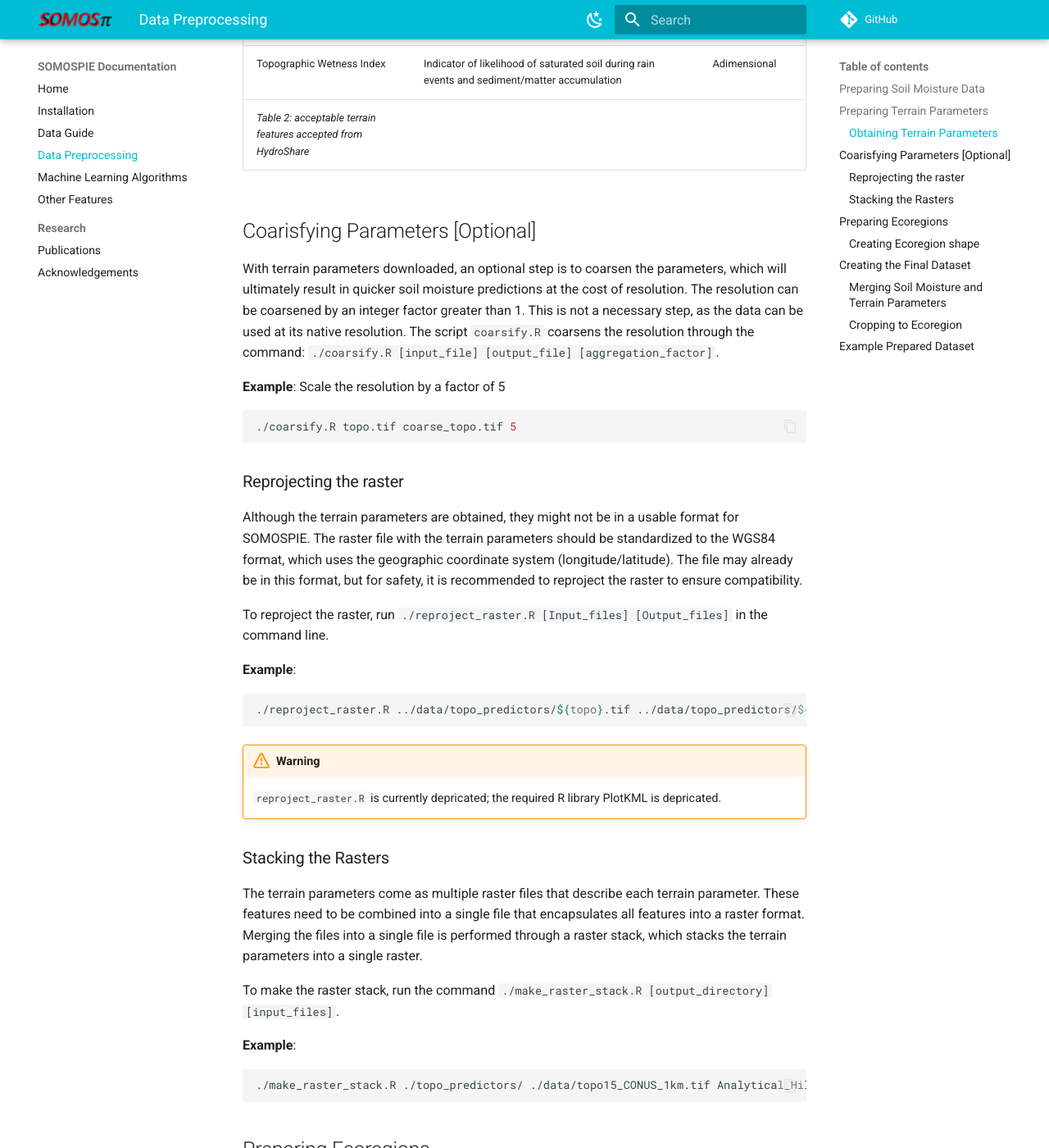
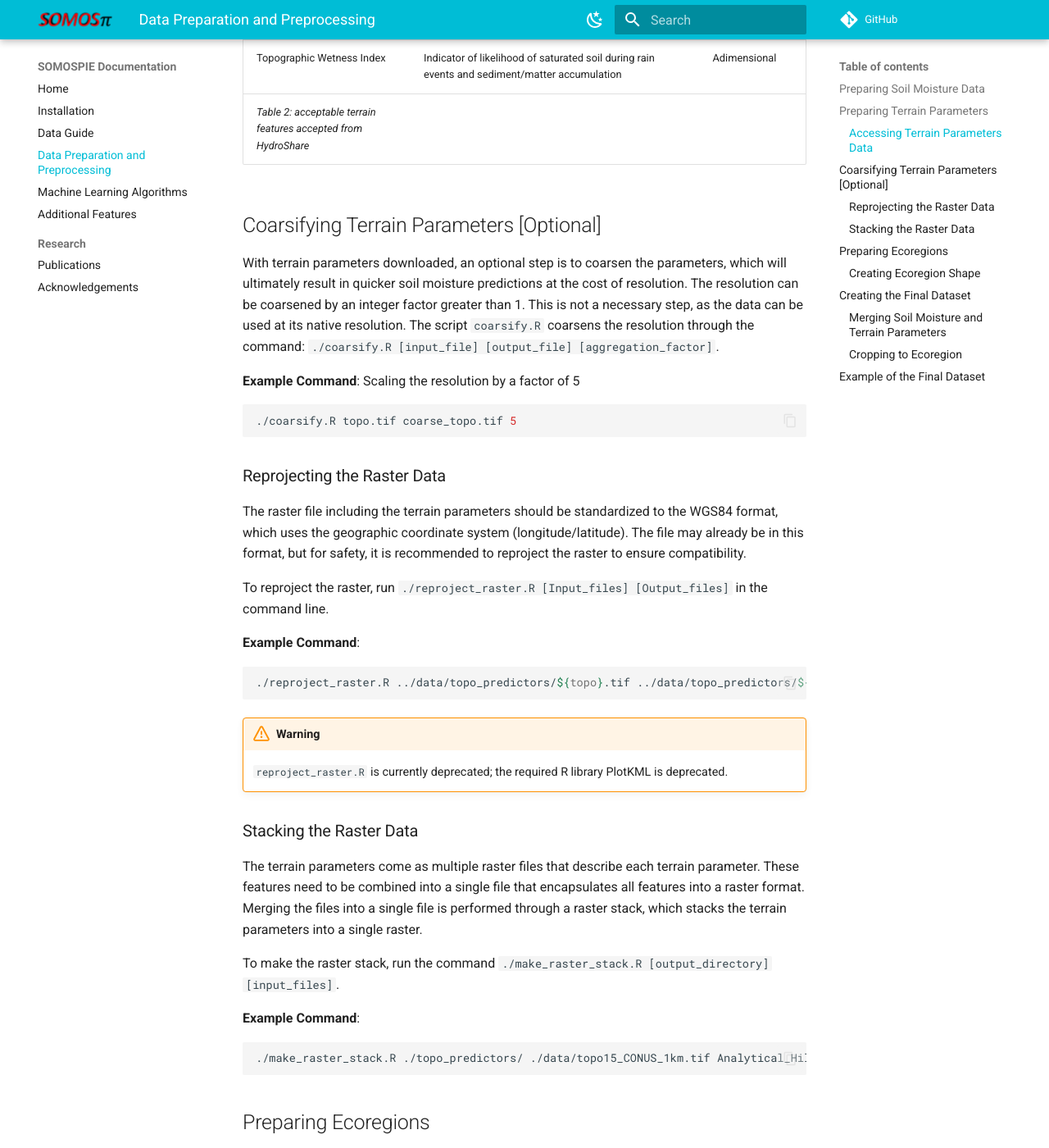
Before and after one commit to TauferLab/somospie-docs, an MkDocs documentation site: the page built from docs/data_preparations.md, in a window 1280 px wide and 1400 px high, scrolled down 2620 px. Shown: the whole window at 82% size. Built offline with MkDocs 1.6.1 and Material for MkDocs 9.7.7, drawn with Linux system fonts in a browser that asks for light colours; comment, search, counter and statistics services are not loaded; some of the changed text lies outside the part shown.

Commit message:
reviewed data preparation section

````diff
--- a/docs/data_preparations.md
+++ b/docs/data_preparations.md
@@ -1,14 +1,12 @@
-Data Preparation & Preprocessing
-=================================
+# Data Preparation and Preprocessing
 
-SOMOSPIE supports a variety of preprocessing functions, which allow users to modify custom data before being used by any [machine learning algorithms](soil_moisture_predictions.md). Once the data has been installed, it should be preprocessed using the following methods.
+SOMOSPIE supports a variety of preprocessing functions, which allow users to modify custom data before being used by [machine learning algorithms](./soil_moisture_predictions.md). Once the data has been downloaded, it should be preprocessed using the following methods.
 
 !!! note
-
     - All preprocessing methods are found within the directory `SOMOSPIE/code/preprocessing/`.
-    - The [Data Guide](data_guide.md) elaborates on the data necessary for SOMOSPIE, in case of confusion.
+    - The [Data Guide](./data_guide.md) elaborates on the data necessary for SOMOSPIE.
     - The data must be downloaded. This guide assumes data is within a directory located at `SOMOSPIE/data`.
-        - See the "Data Fetching" section of [Additional Features](additional_features.md) for a guide on fetching data.
+    - See the "Data Fetching" section of [Additional Features](./additional_features.md) for a guide on how to fetch data.
 
 ## Preparing Soil Moisture Data
 Soil moisture data should be obtained from the European Space Agency Climate Change Initiative (ESA-CCI) soil moisture dataset. This dataset captures the available soil moisture at a 27km x 27km resolution for the entire world, allowing for accurate reading of the data for a specified year; however, some gaps may appear due to various factors. The data is formatted as a NetCDF (.nc) file for each day for a specified year.
@@ -25,17 +23,17 @@ Once downloaded, the data can be preprocessed from daily soil moisture data into
 | X12    | Soil moisture average for December         | 0.349     |
 *Table 1: example results of extract_SM_monthly.R*
 
-The data will be available in an .rds format, which will eventually be converted into a .csv with added terrain parameters.
+The data will be available in an .rds format, which is eventually be converted into a .csv file with added terrain parameters.
 
-**Example**:
+**Example Command**:
 ```bash
 ./extract_SM_monthly.R 2017
 ```
 
 ## Preparing Terrain Parameters
 
-### Obtaining Terrain Parameters
-Terrain parameters can be obtained in two ways: GEOtiled or HydroShare. GeoTiled is an open-source software that efficiently generates terrain parameters from Digital Elevation Models (DEMs). For more information on generating terrain parameters using GEOtiled, please visit [GEOtiled](https://globalcomputing.group/GEOtiled/).
+### Accessing Terrain Parameters Data
+Terrain parameters can be obtained in two ways: GEOtiled or HydroShare. GEOtiled is an open-source software that efficiently generates terrain parameters from Digital Elevation Models (DEMs). For more information on generating terrain parameters using GEOtiled, please visit [GEOtiled](https://globalcomputing.group/GEOtiled/).
 
 HydroShare contains a dataset "Explanatory Variables and DEMs," whose columns describe the following terrain parameters, all of which can be used within SOMOSPIE.
 
@@ -58,40 +56,44 @@ HydroShare contains a dataset "Explanatory Variables and DEMs," whose columns de
 | Topographic Wetness Index   | Indicator of likelihood of saturated soil during rain events and sediment/matter accumulation                                     | Adimensional             |
 *Table 2: acceptable terrain features accepted from HydroShare*
 
-## Coarisfying Parameters [Optional]
+## Coarsifying Terrain Parameters [Optional]
+
 With terrain parameters downloaded, an optional step is to coarsen the parameters, which will ultimately result in quicker soil moisture predictions at the cost of resolution. The resolution can be coarsened by an integer factor greater than 1. This is not a necessary step, as the data can be used at its native resolution. The script `coarsify.R` coarsens the resolution through the command: `./coarsify.R [input_file] [output_file] [aggregation_factor]`.
 
-**Example**: Scale the resolution by a factor of 5
+**Example Command**:
+Scaling the resolution by a factor of 5
 ```bash
 ./coarsify.R topo.tif coarse_topo.tif 5
 ```
 
-### Reprojecting the raster
-Although the terrain parameters are obtained, they might not be in a usable format for SOMOSPIE. The raster file with the terrain parameters should be standardized to the WGS84 format, which uses the geographic coordinate system (longitude/latitude). The file may already be in this format, but for safety, it is recommended to reproject the raster to ensure compatibility.
+### Reprojecting the Raster Data
+
+The raster file including the terrain parameters should be standardized to the WGS84 format, which uses the geographic coordinate system (longitude/latitude). The file may already be in this format, but for safety, it is recommended to reproject the raster to ensure compatibility.
 
 To reproject the raster, run `./reproject_raster.R [Input_files] [Output_files]` in the command line.
 
-**Example**:
+**Example Command**:
 ```bash
 ./reproject_raster.R ../data/topo_predictors/${topo}.tif ../data/topo_predictors/${topo}.tif`.
 ```
 
 !!! warning
 
-    `reproject_raster.R` is currently depricated; the required R library PlotKML is depricated.
+    `reproject_raster.R` is currently deprecated; the required R library PlotKML is deprecated.
 
-### Stacking the Rasters
+### Stacking the Raster Data
+
 The terrain parameters come as multiple raster files that describe each terrain parameter. These features need to be combined into a single file that encapsulates all features into a raster format. Merging the files into a single file is performed through a raster stack, which stacks the terrain parameters into a single raster.
 
 To make the raster stack, run the command `./make_raster_stack.R [output_directory] [input_files]`.
 
-**Example**:
+**Example Command**:
 ```bash
 ./make_raster_stack.R ./topo_predictors/ ./data/topo15_CONUS_1km.tif Analytical_Hillshading.tif Aspect.tif
 ```
 
 ## Preparing Ecoregions
-### Creating Ecoregion shape
+### Creating Ecoregion Shape
 Ecoregions can be obtained from the [Commission for Environmental Cooperation (CEC) website](https://www.cec.org/north-american-environmental-atlas/terrestrial-ecoregions-level-iii/). They should be downloaded as a shapefile. Other options for ecoregion preparation include states and boxes. These ecoregions must be converted to an .rds shape file through `create_shape.R` before proceeding. To create this .rds file, run:`./create_shape.R [region_type] [region] [output_path]`.
 
 **Example 1**: Using the state of Arizona
@@ -109,26 +111,29 @@ Ecoregions can be obtained from the [Commission for Environmental Cooperation (C
 
 ## Creating the Final Dataset
 ### Merging Soil Moisture and Terrain Parameters
+
 With the prepared soil moisture stack and terrain parameters stack, the two files can be combined into one .csv file for training. Combining the files is done through the R script `add_topos.R`. The script can be run through the command line using:
 ```
 ./add_topos.R [soil_moisture_file] [covariates_stack_file] [output_file] [terrain_parameters (optional)]
 ```
-**Example**:
+**Example Command**:
 ```bash
 ./add_topos.R soil_moisture.rds cov.tif prepared_data.csv SLOPE ASPECT HILLSHADING
 ```
 ### Cropping to Ecoregion
-While the prepared .csv could technically run, it is essential to crop data to the region of interest defined by the ecoregions. Doing so results in substantial speedups for SOMOSPIE and requires significantly less memory than working on a large, uncropped area. Cropping the prepared data is done through the `crop_to_shape.R` script, using the previously created shapefile. It accepts the prepared dataset, along with the prepared ecoregion shape as parameters.
 
-**Example**:
+It is recommended to crop data to the region of interest defined by the ecoregions. Doing so results in substantial speedups for SOMOSPIE and requires significantly less memory than working on a large, uncropped area. Cropping the prepared data is done through the `crop_to_shape.R` script, using the previously created shapefile. It accepts the prepared dataset, along with the prepared ecoregion shape as parameters.
+
+**Example Command**:
 ```bash
 ./crop_to_shape.R prepared_data.csv ./data/shapes/CEC_10_2_4.rds prepared_data_cropped.csv
 ```
 
-## Example Prepared Dataset
-train.csv for State of Oklahoma:
+## Example of the Final Dataset
 
-| index | x        | y      | z           | elevation | aspect      | slope       |
+Below is a generated train.csv file for the state of Oklahoma:
+
+| Index | Longitude| Latitude|Soil Moisture| Elevation | Aspect     | Slope       |
 | ----- | -------- | ------ | ----------- | --------- | ----------- | ----------- |
 | 0     | -101.375 | 37.125 | 0.112136401 | 960       | 1.435353398 | 0.002797498 |
 | 1     | -101.125 | 37.125 | 0.160304278 | 911       | 1.291842222 | 0.002738319 |
--- a/mkdocs.yml
+++ b/mkdocs.yml
@@ -58,9 +58,9 @@ nav:
   - Home: index.md
   - Installation: installation.md
   - Data Guide: data_guide.md
-  - Data Preprocessing: data_preparations.md
+  - Data Preparation and Preprocessing: data_preparations.md
   - Machine Learning Algorithms: soil_moisture_predictions.md
-  - Other Features: additional_features.md
+  - Additional Features: additional_features.md
   - Research:
       - Publications: Research/publications.md
       - Acknowledgements: Research/acknowledgements.md
````
Also changed, not shown: other parts of docs/data_preparations.md (+0 -4 lines).
